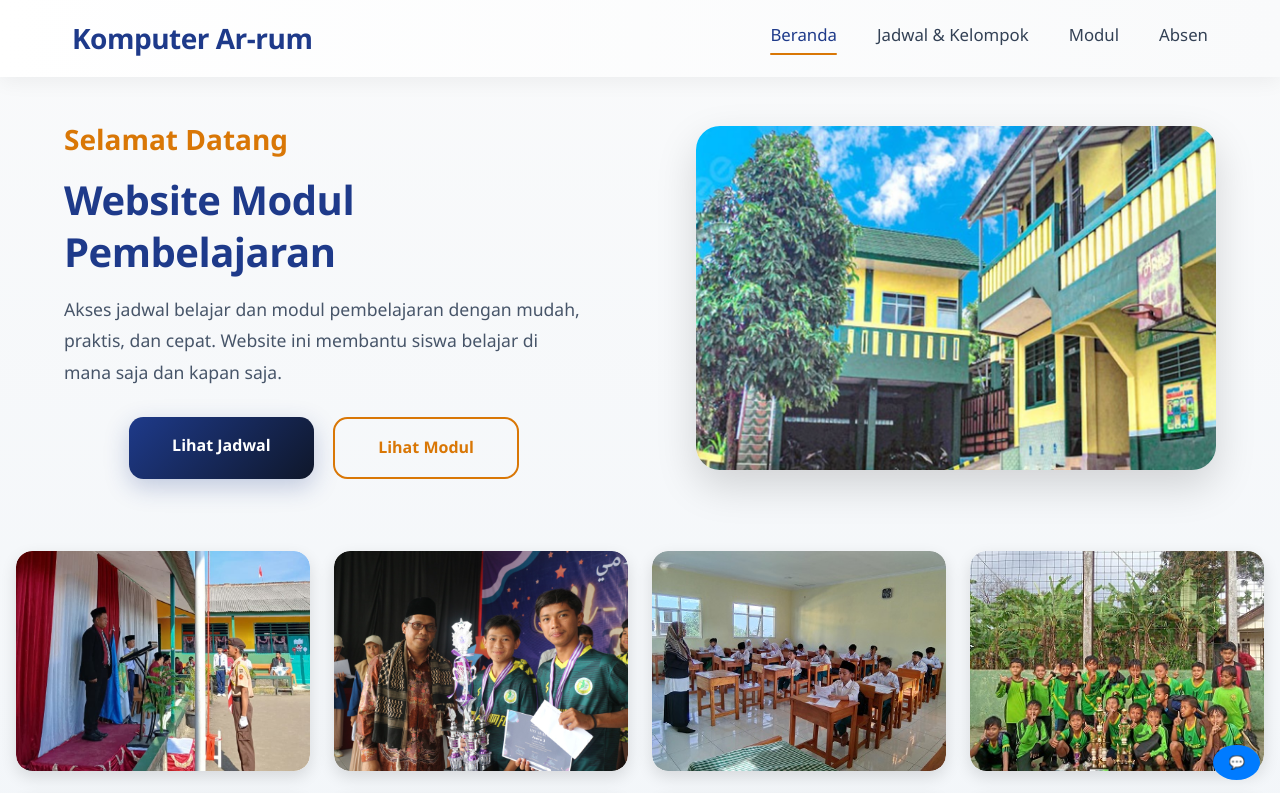
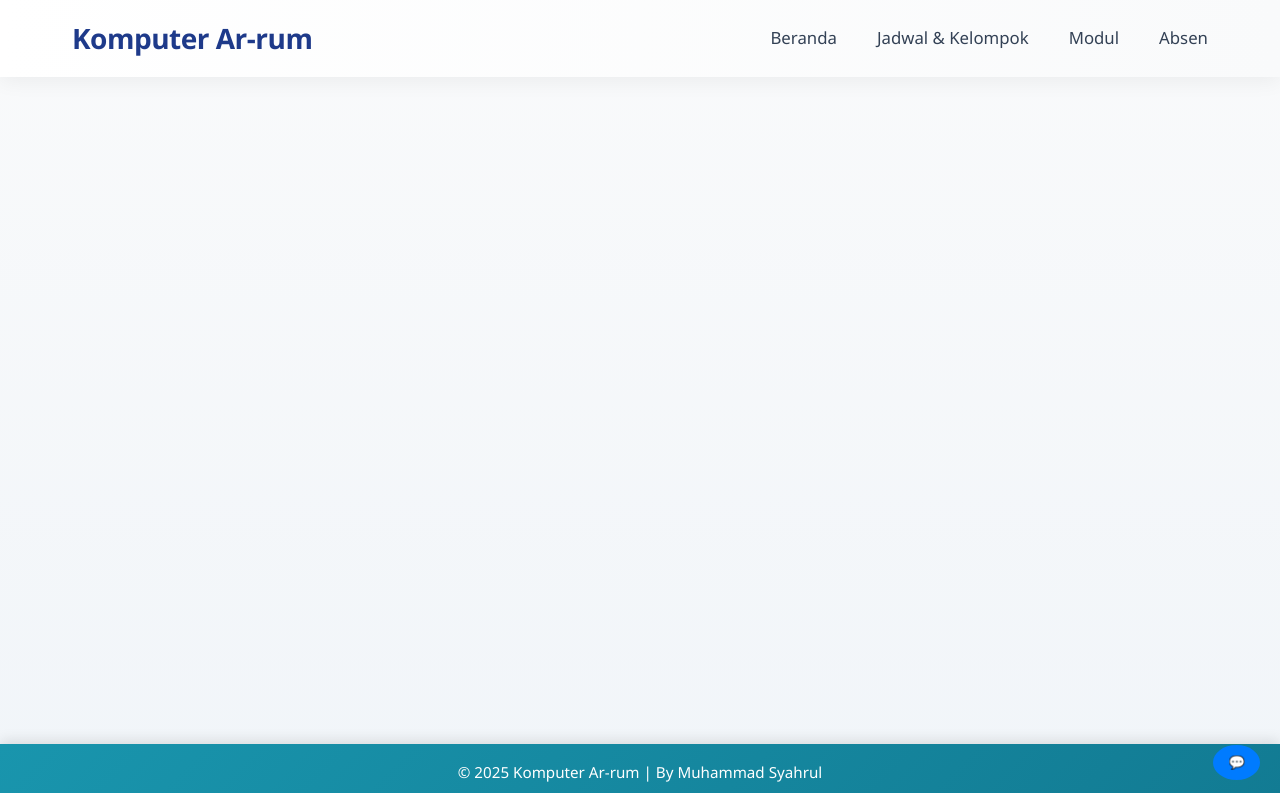
Before and after one commit to syahrulweb/chat, a React (Vite) app: page / in a window 1280 px wide. Shown: the top 793 px of the page. Built offline with nearby package versions, Linux system fonts and the light colour scheme; grey boxes are pictures that could not be loaded.

Commit message:
first commit

```diff
--- a/src/App.jsx
+++ b/src/App.jsx
@@ -15,7 +15,7 @@ function App() {
         <Navbar />
         <main style={{ flex: 1 }}>
           <Routes>
-            <Route path="/" element={<Beranda />} />
+            <Route path="/chat" element={<Beranda />} />
             <Route path="/jadwal" element={<Jadwal />} />
             <Route path="/modul" element={<Modul />} />
             <Route path="/absen" element={<Absen />} />
--- a/src/components/Navbar/Navbar.jsx
+++ b/src/components/Navbar/Navbar.jsx
@@ -15,7 +15,7 @@ function Navbar() {
       <div className={styles.navbarContainer}>
         {/* Brand / Logo */}
         <div className={styles.brand}>
-          <Link to="/">Komputer Ar-rum</Link>
+          <Link to="/chat">Komputer Ar-rum</Link>
         </div>
 
         {/* Burger Icon */}
@@ -27,7 +27,7 @@ function Navbar() {
         <ul className={`${styles.navLinks} ${isOpen ? styles.showMenu : ""}`}>
           <li>
             <NavLink
-              to="/"
+              to="/chat"
               className={({ isActive }) =>
                 isActive ? styles.active : undefined
               }
```
